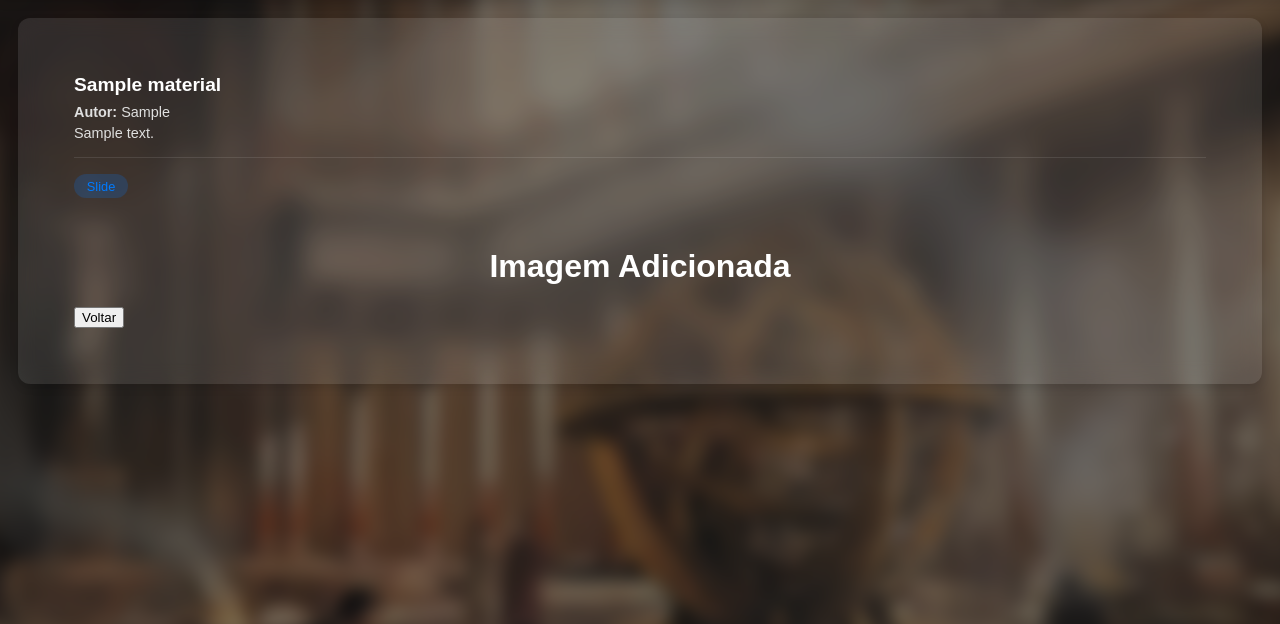
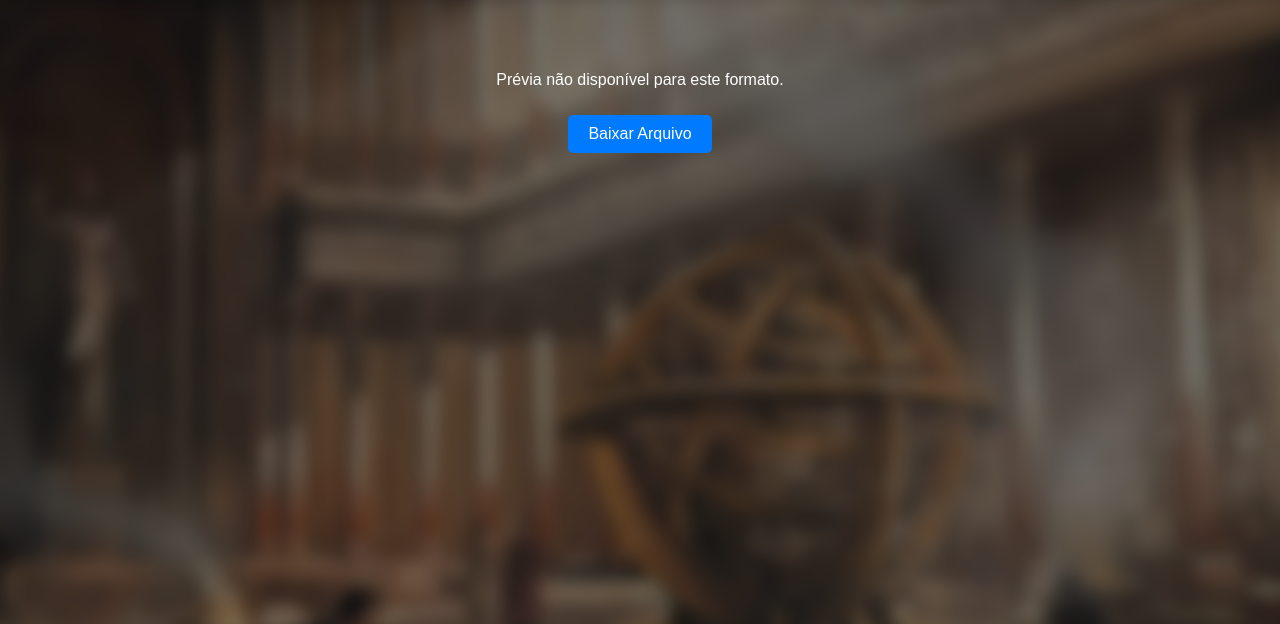
Before and after one commit to ProjetoIntegradorAle/biblioteca_virtual, a Django app: page /visualizar/1/ in a window 1280 px wide; the page is wider, and only the part inside the window is pictured. Shown: the part 85-709 px from the top of that part. Run offline with Django 5.2, Linux system fonts and the light colour scheme; a user stored in the database is signed in; tables that the repository leaves empty hold one stand-in row (values such as "Sample post"); some libraries are stand-ins or nearby versions.

Commit message:
Tentativa de exibir documentos

```diff
--- a/app/static/styles.css
+++ b/app/static/styles.css
@@ -8,6 +8,38 @@ body {
     position: relative; /* Mantém isso */
     /* Remove overflow: hidden */
 }
+
+
+.image-container {
+    text-align: center;
+    margin-top: 50px;
+}
+.image-container img {
+    max-width: 100%;
+    border: 2px solid #ccc;
+    padding: 10px;
+    box-shadow: 0 0 10px rgba(0, 0, 0, 0.1);
+}
+
+.file-container {
+    margin: 20px 0;
+    padding: 15px;
+    border-radius: 8px;
+}
+
+.btn-download {
+    display: inline-block;
+    padding: 10px 20px;
+    background: #007bff;
+    color: white;
+    text-decoration: none;
+    border-radius: 5px;
+    margin-top: 10px;
+}
+    .unsupported-file {
+        text-align: center;
+        padding: 20px;
+    }
 
 .visualizar-card{
     background: rgba(255, 255, 255, 0.1);
--- a/app/templates/visualizar_material.html
+++ b/app/templates/visualizar_material.html
@@ -2,35 +2,52 @@
 {% load static %}
 
 {% block content  %}
-<style>
-    .image-container {
-        text-align: center;
-        margin-top: 50px;
-    }
-    .image-container img {
-        max-width: 100%;
-        auto;
-        border: 2px solid #ccc;
-        padding: 10px;
-        box-shadow: 0 0 10px rgba(0, 0, 0, 0.1);
-    }
-</style>
 
-<div class="visualizar-card">
-    <div class="card-content">
-        <h3>{{ material.titulo }}</h3>
-        <p class="autor"><strong>Autor:</strong> {{ material.autor }}</p>
-        <p class="descricao">{{ material.descricao }}</p>
-        <div class="meta-info">
-          <span class="tipo">{{ material.get_tipo_display }}</span>
-        </div>
-        <div class="image-container">
-            <h1>Imagem Adicionada</h1>
-            {% for object in objects %}
-                <img src="{{ object.image.url }}" alt="Descrição da Imagem">
-            {% endfor %}
 
-        </div>
-        <button href="{% url 'meus_materiais' %}" type="submit">Voltar</button>
-      </div>
+<div class="file-container">
+    {% if material.arquivo %}
+        {# Verifica o tipo de arquivo pela extensão #}
+        {% with file_extension=material.arquivo.url|lower|slice:"-4:" %}
+            {% if file_extension == '.jpg' or file_extension == 'jpeg' or file_extension == '.png' or file_extension == '.gif' %}
+                {# Prévia para Imagens #}
+                <img src="{{ material.arquivo.url }}" alt="{{ material.titulo }}" style="max-width: 100%; height: auto;">
+
+            {% elif file_extension == '.pdf' %}
+                {# Prévia para PDFs #}
+                <iframe
+                    src="{{ material.arquivo.url }}#view=FitH"
+                    width="100%"
+                    height="600px"
+                    style="border: none;"
+                ></iframe>
+
+            {% elif file_extension == '.mp4' or file_extension == 'webm' or file_extension == 'ogg' %}
+                {# Prévia para Vídeos #}
+                <video controls style="width: 100%;">
+                    <source src="{{ material.arquivo.url }}" type="video/{{ file_extension|slice:'1:' }}">
+                    Seu navegador não suporta o formato de vídeo.
+                </video>
+
+            {% elif file_extension == '.mp3' or file_extension == '.wav' %}
+                {# Prévia para Áudio #}
+                <audio controls style="width: 100%;">
+                    <source src="{{ material.arquivo.url }}" type="audio/{{ file_extension|slice:'1:' }}">
+                    Seu navegador não suporta o formato de áudio.
+                </audio>
+
+            {% else %}
+                {# Fallback para outros formatos (Word, Excel, etc.) #}
+                <div class="unsupported-file">
+                    <p>Prévia não disponível para este formato.</p>
+                    <a href="{{ material.arquivo.url }}" download class="btn-download">
+                        <i class="fas fa-download"></i> Baixar Arquivo
+                    </a>
+                </div>
+            {% endif %}
+        {% endwith %}
+    {% else %}
+        <p>Nenhum arquivo anexado.</p>
+    {% endif %}
+</div>
+
 {% endblock %}
--- a/config/settings.py
+++ b/config/settings.py
@@ -15,6 +15,10 @@ import os
 
 # Build paths inside the project like this: BASE_DIR / 'subdir'.
 BASE_DIR = Path(__file__).resolve().parent.parent
+
+# settings.py
+MEDIA_URL = '/media/'
+MEDIA_ROOT = os.path.join(BASE_DIR, 'media')
 
 
 # Quick-start development settings - unsuitable for production
```
Also changed, not shown: app/migrations/0002_meumodelo.py (added), app/templatetags/arquivo_filters.py (added), media/meus_materiais/content.jfif (added), 1 other file.
